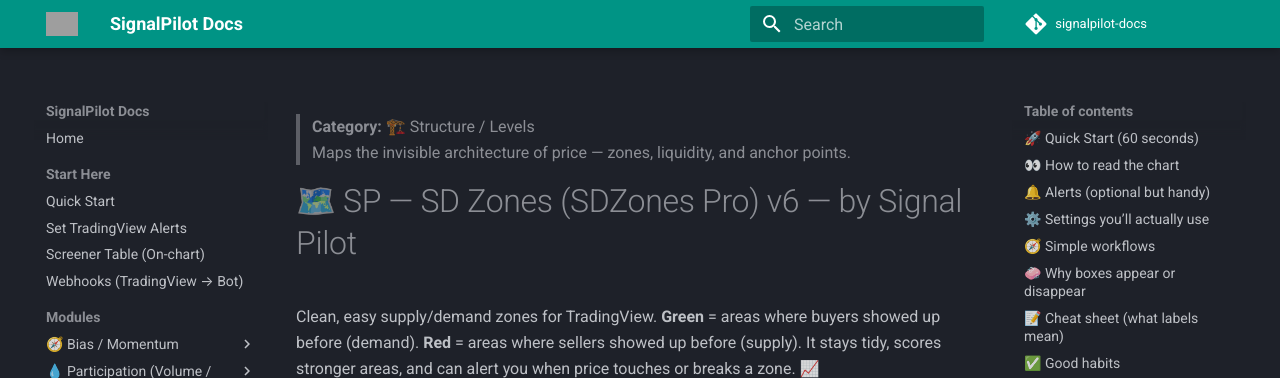
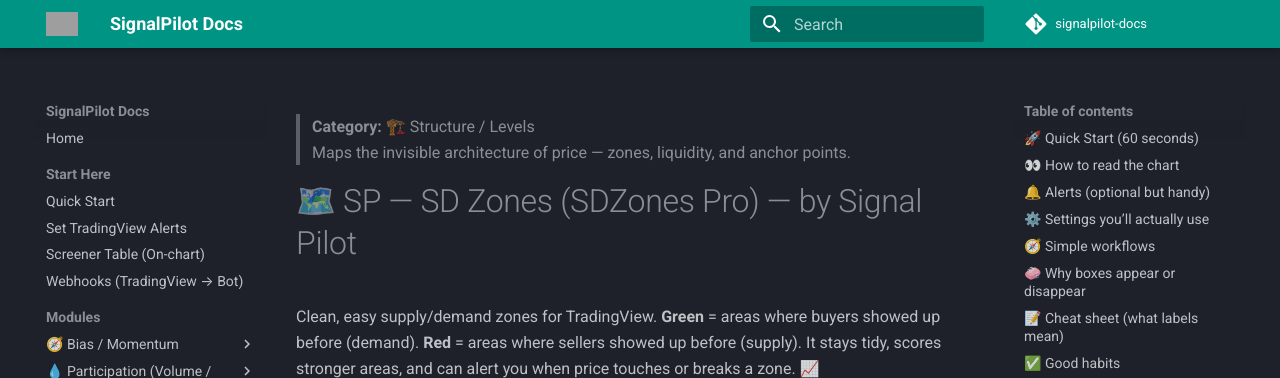
Before and after one commit to Signalpilot/signalpilot-docs, an MkDocs documentation site: the page built from docs/sp-sdzones-pro.md, in a window 1280 px wide and 900 px high. Shown: the top 378 px of the window. Built offline with MkDocs 1.6.1 and Material for MkDocs 9.7.7, drawn with Linux system fonts in a browser that asks for light colours; comment, search, counter and statistics services are not loaded; grey boxes are pictures that could not be loaded.

```diff
--- a/docs/sp-sdzones-pro.md
+++ b/docs/sp-sdzones-pro.md
@@ -14,7 +14,7 @@ tags: [supply, demand, zones, structure]
 > Maps the invisible architecture of price — zones, liquidity, and anchor points.
 
 
-# 🗺️ SP — SD Zones (SDZones Pro) v6 — by Signal Pilot
+# 🗺️ SP — SD Zones (SDZones Pro) — by Signal Pilot
 
 Clean, easy supply/demand zones for TradingView. **Green** = areas where buyers showed up before (demand). **Red** = areas where sellers showed up before (supply). It stays tidy, scores stronger areas, and can alert you when price touches or breaks a zone. 📈
 
```
